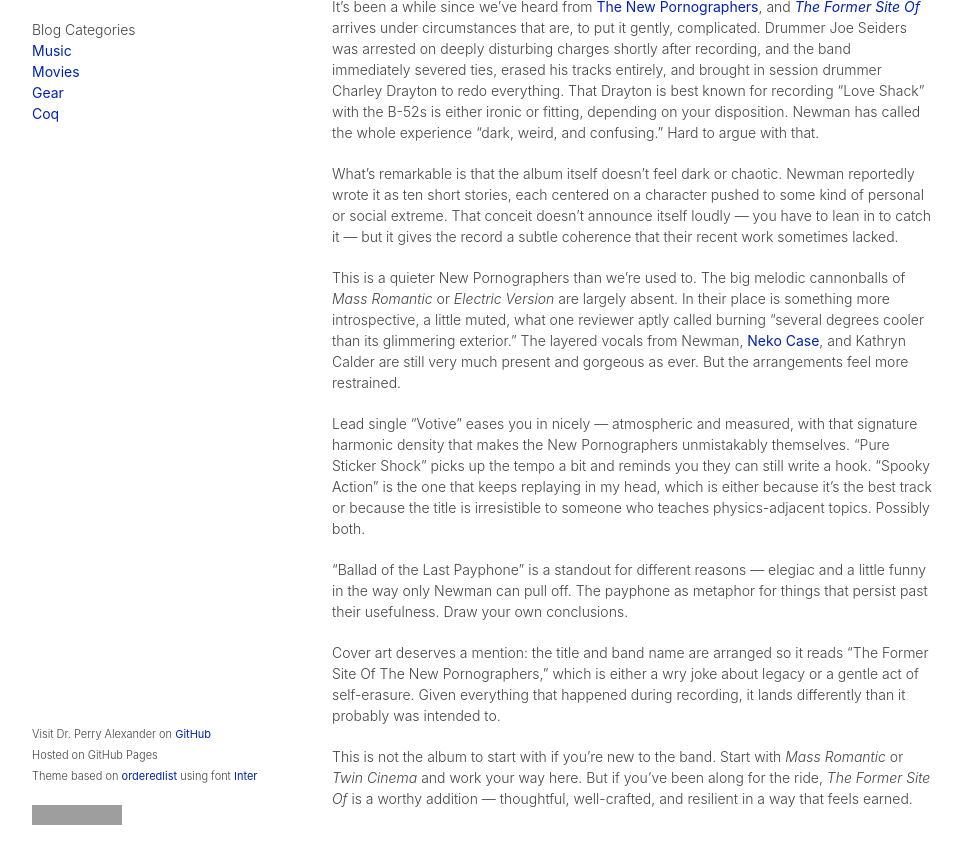
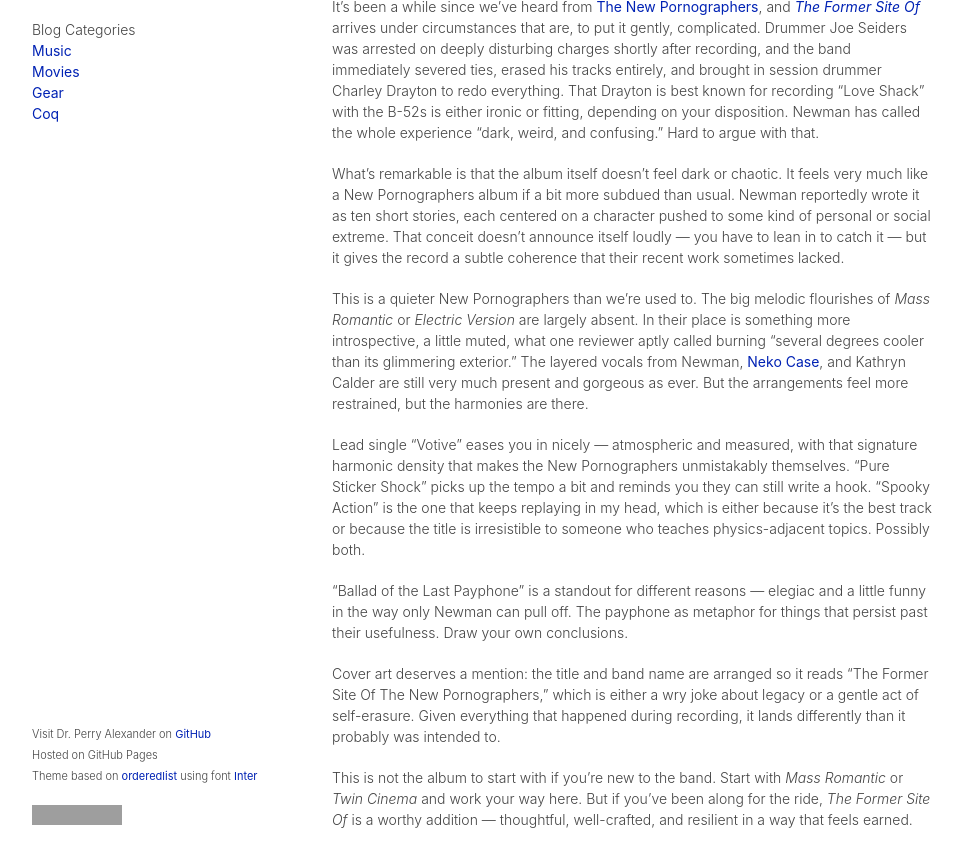
Before and after one commit to palexand/palexand.github.io, a Jekyll site: the page built from _posts/2026-03-27-The-Former-Site-Of-The-New-Pornographers.md, in a window 1280 px wide and 1344 px high, cut to the strip 444-1311 px from the top of the window. Shown: the whole strip, without its empty margins (158-1119 px from the left). Built offline with Jekyll 4.4.1, drawn with Linux system fonts in a browser that asks for light colours; grey boxes are pictures that could not be loaded.

Commit message:
updating The Former Site Of post
Co-Authored-By: Claude Sonnet 4.6 <noreply@anthropic.com>

```diff
--- a/_posts/2026-03-27-The-Former-Site-Of-The-New-Pornographers.md
+++ b/_posts/2026-03-27-The-Former-Site-Of-The-New-Pornographers.md
@@ -10,9 +10,20 @@ title: The Former Site Of - The New Pornographers
 
 It's been a while since we've heard from [The New Pornographers](https://thenewpornos.bandcamp.com), and [_The Former Site Of_](https://thenewpornos.bandcamp.com/album/the-former-site-of) arrives under circumstances that are, to put it gently, complicated.  Drummer Joe Seiders was arrested on deeply disturbing charges shortly after recording, and the band immediately severed ties, erased his tracks entirely, and brought in session drummer Charley Drayton to redo everything.  That Drayton is best known for recording "Love Shack" with the B-52s is either ironic or fitting, depending on your disposition.  Newman has called the whole experience "dark, weird, and confusing."  Hard to argue with that.
 
-What's remarkable is that the album itself doesn't feel dark or chaotic.  Newman reportedly wrote it as ten short stories, each centered on a character pushed to some kind of personal or social extreme.  That conceit doesn't announce itself loudly — you have to lean in to catch it — but it gives the record a subtle coherence that their recent work sometimes lacked.
+What's remarkable is that the album itself doesn't feel dark or chaotic.  It
+feels very much like a New Pornographers album if a bit more subdued than usual.
+Newman reportedly wrote it as ten short stories, each centered on a
+character pushed to some kind of personal or social extreme.  That conceit
+doesn't announce itself loudly — you have to lean in to catch it — but it gives
+the record a subtle coherence that their recent work sometimes lacked.
 
-This is a quieter New Pornographers than we're used to.  The big melodic cannonballs of _Mass Romantic_ or _Electric Version_ are largely absent.  In their place is something more introspective, a little muted, what one reviewer aptly called burning "several degrees cooler than its glimmering exterior."  The layered vocals from Newman, [Neko Case](https://tidal.com/browse/artist/7488), and Kathryn Calder are still very much present and gorgeous as ever.  But the arrangements feel more restrained.
+This is a quieter New Pornographers than we're used to.  The big melodic
+flourishes of _Mass Romantic_ or _Electric Version_ are largely absent.  In
+their place is something more introspective, a little muted, what one reviewer
+aptly called burning "several degrees cooler than its glimmering exterior."  The
+layered vocals from Newman, [Neko Case](https://tidal.com/browse/artist/7488),
+and Kathryn Calder are still very much present and gorgeous as ever.  But the
+arrangements feel more restrained, but the harmonies are there.
 
 Lead single "Votive" eases you in nicely — atmospheric and measured, with that signature harmonic density that makes the New Pornographers unmistakably themselves.  "Pure Sticker Shock" picks up the tempo a bit and reminds you they can still write a hook.  "Spooky Action" is the one that keeps replaying in my head, which is either because it's the best track or because the title is irresistible to someone who teaches physics-adjacent topics.  Possibly both.
 
```
